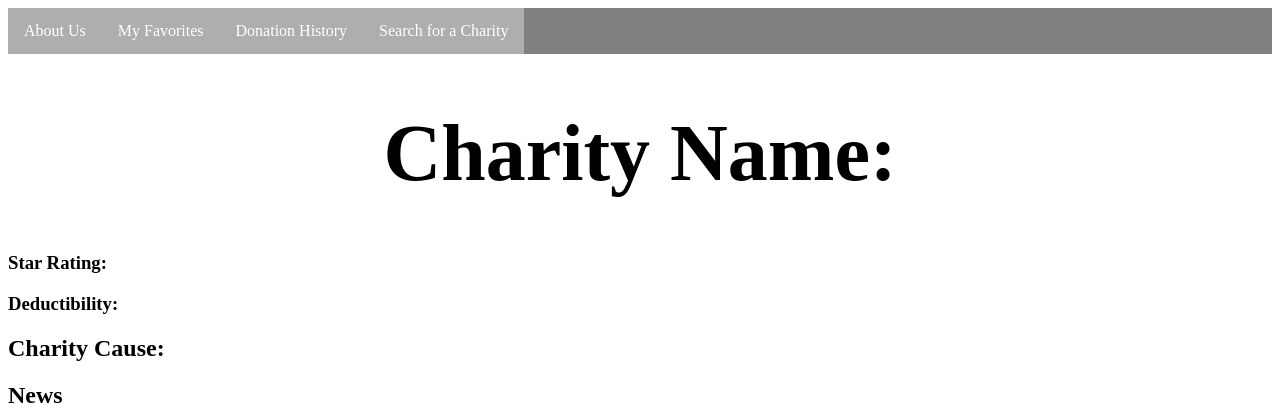
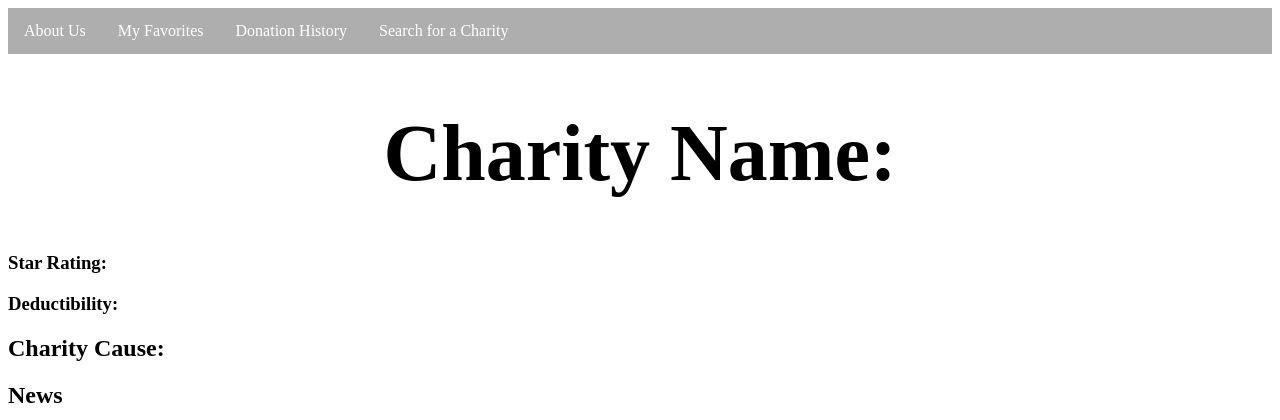
Before and after one commit to seehamrun/DreamyDevelopers, a Python web app: template templates/details.html in a window 1280 px wide. Shown: the top 420 px of the page. Run offline with Jinja, Linux system fonts and the light colour scheme; the template is opened without the code that fills it, so the values that code supplies are empty.

Commit message:
added nav bars

```diff
--- a/static/styles/details.css
+++ b/static/styles/details.css
@@ -8,7 +8,7 @@ ul {
   margin: 0;
   padding: 0;
   overflow: hidden;
-  background-color: grey;
+  background-color: #afaeae;
 }
 
 li {
@@ -17,15 +17,16 @@ li {
 
 li a {
   display: block;
-  color: #666;
+  color: white;
   text-align: center;
   padding: 14px 16px;
   text-decoration: none;
 }
 
 li a:hover:not(.active) {
-  background-color: #ddd;
+  background-color: grey;
 }
+/* #ddd */
 
 li a.active {
   color: white;
--- a/templates/aboutus.html
+++ b/templates/aboutus.html
@@ -5,9 +5,9 @@
 
   <body>
     <ul>
-      <li><a class="active" href="index.html">Search for a Charity</a></li>
-      <li><a class="active" href="favorites.html">My Favorites</a></li>
-      <li><a class="active" href="history.html">Donation History</a></li>
+      <li><a href="index.html">Search for a Charity</a></li>
+      <li><a href="favorites.html">My Favorites</a></li>
+      <li><a href="history.html">Donation History</a></li>
     </ul>
     <h1>Dreamy Developers</h1>
     <div id="marium">
--- a/templates/details.html
+++ b/templates/details.html
@@ -5,10 +5,10 @@
 
   <body>
     <ul>
-      <li><a class="active" href="aboutus.html">About Us</a></li>
-      <li><a class="active" href="favorites.html">My Favorites</a></li>
-      <li><a class="active" href="history.html">Donation History</a></li>
-      <li><a class="active" href="index.html">Search for a Charity</a></li>
+      <li><a href="aboutus.html">About Us</a></li>
+      <li><a href="favorites.html">My Favorites</a></li>
+      <li><a href="history.html">Donation History</a></li>
+      <li><a href="index.html">Search for a Charity</a></li>
     </ul>
     <h1>Charity Name:</h1>
     <div>
--- a/templates/favorites.html
+++ b/templates/favorites.html
@@ -5,9 +5,9 @@
 
   <body>
     <ul>
-      <li><a class="active" href="aboutus.html">About Us</a></li>
-      <li><a class="active" href="history.html">Donation History</a></li>
-      <li><a class="active" href="index.html">Search for a Charity</a></li>
+      <li><a href="aboutus.html">About Us</a></li>
+      <li><a href="history.html">Donation History</a></li>
+      <li><a href="index.html">Search for a Charity</a></li>
     </ul>
     <h1>Favorite Charities</h1>
     <table>
```
Also changed, not shown: static/styles/aboutus.css (+4 -3 lines), static/styles/favorites.css (+4 -3 lines).
